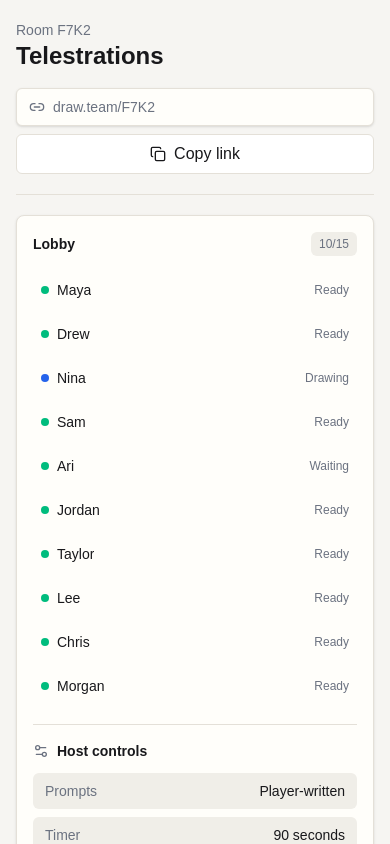
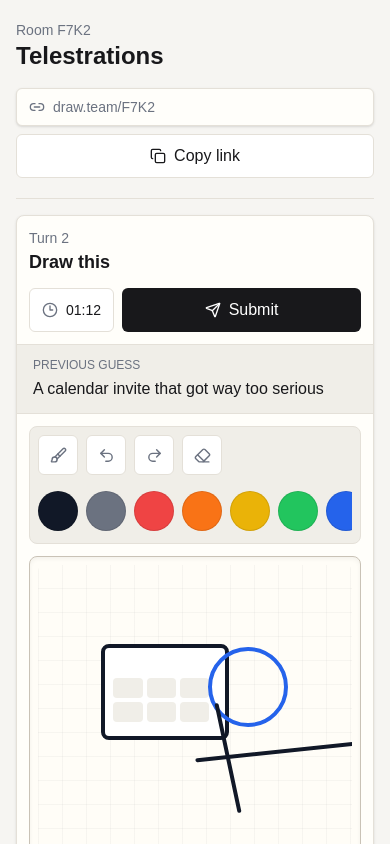
Before and after one commit to zoelsner/telestrations, a Next.js app: page / in a window 390 px wide. Shown: the top 844 px of the page. Built offline with nearby package versions, Linux system fonts and the light colour scheme; no server answers.

Commit message:
feat(mobile): harden responsive app shell (#36)
Refs: #21

```diff
--- a/src/app/globals.css
+++ b/src/app/globals.css
@@ -27,6 +27,28 @@
   background: var(--background);
   color: var(--foreground);
   font-family: Arial, Helvetica, sans-serif;
+  overflow-x: clip;
+}
+
+html,
+body {
+  min-width: 0;
+}
+
+@supports not (overflow-x: clip) {
+  body {
+    overflow-x: hidden;
+  }
+}
+
+.safe-page-bottom {
+  padding-bottom: max(1.25rem, env(safe-area-inset-bottom));
+}
+
+@media (min-width: 640px) {
+  .safe-page-bottom {
+    padding-bottom: 1.25rem;
+  }
 }
 
 button,
--- a/src/app/page.tsx
+++ b/src/app/page.tsx
@@ -47,8 +47,8 @@
   const convexConfigured = Boolean(process.env.NEXT_PUBLIC_CONVEX_URL);
 
   return (
-    <main className="min-h-screen bg-[var(--app-background)] text-[var(--app-foreground)]">
-      <div className="mx-auto flex min-h-screen w-full max-w-[1440px] flex-col px-4 py-5 sm:px-6 lg:px-8">
+    <main className="min-h-svh bg-[var(--app-background)] text-[var(--app-foreground)]">
+      <div className="safe-page-bottom mx-auto flex min-h-svh w-full max-w-[1440px] flex-col px-4 py-5 sm:px-6 lg:px-8">
         <header className="flex flex-col gap-4 border-b border-[var(--app-border)] pb-5 xl:flex-row xl:items-center xl:justify-between">
           <div>
             <p className="text-sm font-medium text-[var(--app-muted)]">Room F7K2</p>
@@ -57,19 +57,19 @@
             </h1>
           </div>
           <div className="flex flex-col gap-2 sm:flex-row sm:items-center">
-            <div className="inline-flex items-center gap-2 rounded-md border border-[var(--app-border)] bg-[var(--app-panel)] px-3 py-2 text-sm text-[var(--app-muted)] shadow-sm">
-              <Link2 size={16} />
-              draw.team/F7K2
+            <div className="inline-flex min-w-0 items-center gap-2 rounded-md border border-[var(--app-border)] bg-[var(--app-panel)] px-3 py-2 text-sm text-[var(--app-muted)] shadow-sm sm:max-w-none">
+              <Link2 className="shrink-0" size={16} />
+              <span className="truncate">draw.team/F7K2</span>
             </div>
-            <Button>
+            <Button className="w-full sm:w-auto">
               <Copy size={16} />
               Copy link
             </Button>
           </div>
         </header>
 
-        <section className="grid flex-1 gap-4 py-5 xl:grid-cols-[292px_minmax(0,1fr)_316px]">
-          <Panel className="flex flex-col p-4">
+        <section className="grid flex-1 gap-4 py-4 sm:py-5 xl:grid-cols-[292px_minmax(0,1fr)_316px]">
+          <Panel className="order-2 flex flex-col p-4 lg:order-1">
             <SectionHeader label="Lobby" meta={`${players.length}/15`} />
 
             <div className="mt-4 space-y-2">
@@ -103,17 +103,19 @@
             </div>
           </Panel>
 
-          <Panel className="min-w-0 overflow-hidden">
-            <div className="flex flex-col gap-3 border-b border-[var(--app-border)] p-4 lg:flex-row lg:items-center lg:justify-between">
+          <Panel className="order-1 overflow-hidden lg:order-2">
+            <div className="flex flex-col gap-3 border-b border-[var(--app-border)] p-3 sm:p-4 lg:flex-row lg:items-center lg:justify-between">
               <div>
                 <p className="text-sm font-medium text-[var(--app-muted)]">
                   Turn {activeTaskPreview.drawTask.currentTurn}
                 </p>
-                <h2 className="text-xl font-semibold">{activeTaskPreview.drawTask.title}</h2>
+                <h2 className="text-lg font-semibold sm:text-xl">
+                  {activeTaskPreview.drawTask.title}
+                </h2>
               </div>
-              <div className="flex items-center gap-2">
+              <div className="flex w-full items-center gap-2 sm:w-auto">
                 <Timer value={activeTaskPreview.drawTask.timer} />
-                <Button variant="primary">
+                <Button className="flex-1 sm:flex-none" variant="primary">
                   <Send size={16} />
                   Submit
                 </Button>
@@ -129,13 +131,13 @@
               </p>
             </div>
 
-            <div className="p-4">
+            <div className="p-3 sm:p-4">
               <DrawingToolbar />
               <DrawingCanvas />
             </div>
           </Panel>
 
-          <div className="grid gap-4">
+          <div className="order-3 grid gap-4">
             <Panel className="p-4">
               <SectionHeader label="Create room" meta="Live" />
               <CreateRoomForm convexConfigured={convexConfigured} />
@@ -182,8 +184,11 @@
 
 function DrawingToolbar() {
   return (
-    <div className="mb-3 flex flex-col gap-3 rounded-lg border border-[var(--app-border)] bg-[var(--app-soft)] p-2 sm:flex-row sm:items-center sm:justify-between">
-      <div className="flex items-center gap-2 overflow-x-auto">
+    <div
+      className="mb-3 flex flex-col gap-3 rounded-lg border border-[var(--app-border)] bg-[var(--app-soft)] p-2 sm:flex-row sm:items-center sm:justify-between"
+      data-testid="drawing-toolbar"
+    >
+      <div className="flex min-w-0 touch-pan-x items-center gap-2 overflow-x-auto overscroll-x-contain pb-1 sm:pb-0">
         <IconButton label="Brush">
           <Brush size={17} />
         </IconButton>
@@ -197,11 +202,11 @@
           <Eraser size={17} />
         </IconButton>
       </div>
-      <div className="flex items-center gap-2 overflow-x-auto">
+      <div className="flex min-w-0 touch-pan-x items-center gap-2 overflow-x-auto overscroll-x-contain pb-1 sm:pb-0">
         {swatches.map((color) => (
           <button
             aria-label={`Use ${color}`}
-            className="h-7 w-7 shrink-0 rounded-full border border-black/10 ring-offset-2 transition focus:outline-none focus:ring-2 focus:ring-[var(--app-accent)]"
+            className="h-10 w-10 shrink-0 rounded-full border border-black/10 ring-offset-2 transition focus:outline-none focus:ring-2 focus:ring-[var(--app-accent)] sm:h-7 sm:w-7"
             key={color}
             style={{ backgroundColor: color }}
             type="button"
@@ -214,8 +219,13 @@
 
 function DrawingCanvas() {
   return (
-    <div className="aspect-[4/3] min-h-[360px] w-full rounded-lg border border-[var(--app-border-strong)] bg-[var(--paper)] p-4 shadow-inner">
-      <div className="relative h-full overflow-hidden rounded-md bg-[linear-gradient(0deg,rgba(17,24,39,0.035)_1px,transparent_1px),linear-gradient(90deg,rgba(17,24,39,0.035)_1px,transparent_1px)] bg-[size:24px_24px]">
+    <div
+      aria-label="Drawing canvas"
+      className="aspect-[4/3] min-h-[min(64svh,360px)] w-full touch-none select-none overscroll-contain rounded-lg border border-[var(--app-border-strong)] bg-[var(--paper)] p-2 shadow-inner sm:min-h-[360px] sm:p-4"
+      data-testid="drawing-canvas"
+      role="img"
+    >
+      <div className="relative h-full min-h-[220px] touch-none overflow-hidden rounded-md bg-[linear-gradient(0deg,rgba(17,24,39,0.035)_1px,transparent_1px),linear-gradient(90deg,rgba(17,24,39,0.035)_1px,transparent_1px)] bg-[size:24px_24px] sm:min-h-0">
         <div className="absolute left-[20%] top-[23%] h-24 w-32 rounded-lg border-4 border-[var(--ink)] bg-white" />
         <div className="absolute left-[24%] top-[33%] grid h-11 w-24 grid-cols-3 gap-1">
           {Array.from({ length: 6 }).map((_, index) => (
@@ -225,7 +235,7 @@
         <div className="absolute left-[54%] top-[24%] h-20 w-20 rounded-full border-4 border-[var(--app-accent)]" />
         <div className="absolute left-[60%] top-[40%] h-28 w-1 -rotate-12 rounded-full bg-[var(--ink)]" />
         <div className="absolute left-[50%] top-[54%] h-1 w-40 -rotate-6 rounded-full bg-[var(--ink)]" />
-        <Pencil className="absolute bottom-8 right-8 text-[var(--app-accent)]" size={40} />
+        <Pencil className="absolute bottom-5 right-5 h-8 w-8 text-[var(--app-accent)] sm:bottom-8 sm:right-8 sm:h-10 sm:w-10" />
       </div>
     </div>
   );
@@ -246,7 +256,7 @@
 
 function Timer({ value }: { value: string }) {
   return (
-    <div className="inline-flex h-10 items-center gap-2 rounded-md border border-[var(--app-border)] bg-white px-3 text-sm font-medium">
+    <div className="inline-flex h-11 shrink-0 items-center gap-2 rounded-md border border-[var(--app-border)] bg-white px-3 text-sm font-medium sm:h-10">
       <Clock3 size={16} className="text-[var(--app-muted)]" />
       <span>{value}</span>
     </div>
--- a/src/components/ui.tsx
+++ b/src/components/ui.tsx
@@ -15,7 +15,7 @@
 
   return (
     <button
-      className={`inline-flex h-10 items-center justify-center gap-2 rounded-md border px-3 text-sm font-medium transition focus:outline-none focus:ring-4 focus:ring-[var(--app-accent-soft)] ${variants[variant]} ${className}`}
+      className={`inline-flex h-11 min-w-0 items-center justify-center gap-2 rounded-md border px-3 text-sm font-medium transition focus:outline-none focus:ring-4 focus:ring-[var(--app-accent-soft)] disabled:cursor-not-allowed disabled:opacity-60 sm:h-10 ${variants[variant]} ${className}`}
       type="button"
       {...props}
     />
@@ -26,7 +26,7 @@
   return (
     <button
       aria-label={label}
-      className="inline-flex h-9 w-9 items-center justify-center rounded-md border border-[var(--app-border)] bg-white text-[var(--app-muted)] transition hover:bg-[var(--app-soft)] hover:text-[var(--app-foreground)] focus:outline-none focus:ring-4 focus:ring-[var(--app-accent-soft)]"
+      className="inline-flex h-10 w-10 shrink-0 items-center justify-center rounded-md border border-[var(--app-border)] bg-white text-[var(--app-muted)] transition hover:bg-[var(--app-soft)] hover:text-[var(--app-foreground)] focus:outline-none focus:ring-4 focus:ring-[var(--app-accent-soft)] sm:h-9 sm:w-9"
       title={label}
       type="button"
     >
@@ -38,7 +38,7 @@
 export function Panel({ children, className = "" }: { children: ReactNode; className?: string }) {
   return (
     <section
-      className={`rounded-lg border border-[var(--app-border)] bg-[var(--app-panel)] shadow-sm ${className}`}
+      className={`min-w-0 rounded-lg border border-[var(--app-border)] bg-[var(--app-panel)] shadow-sm ${className}`}
     >
       {children}
     </section>
@@ -48,7 +48,7 @@
 export function TextInput({ className = "", ...props }: InputHTMLAttributes<HTMLInputElement>) {
   return (
     <input
-      className={`h-10 w-full rounded-md border border-[var(--app-border)] bg-white px-3 text-sm text-[var(--app-foreground)] outline-none transition placeholder:text-[var(--app-muted)] focus:border-[var(--app-accent)] focus:ring-4 focus:ring-[var(--app-accent-soft)] ${className}`}
+      className={`h-11 w-full min-w-0 rounded-md border border-[var(--app-border)] bg-white px-3 text-sm text-[var(--app-foreground)] outline-none transition placeholder:text-[var(--app-muted)] disabled:cursor-not-allowed disabled:opacity-60 focus:border-[var(--app-accent)] focus:ring-4 focus:ring-[var(--app-accent-soft)] sm:h-10 ${className}`}
       {...props}
     />
   );
```
Also changed, not shown: src/app/room/[code]/room-page-client.tsx (+13 -13 lines), 3 other files (tests, documents, lock files or other folders).
